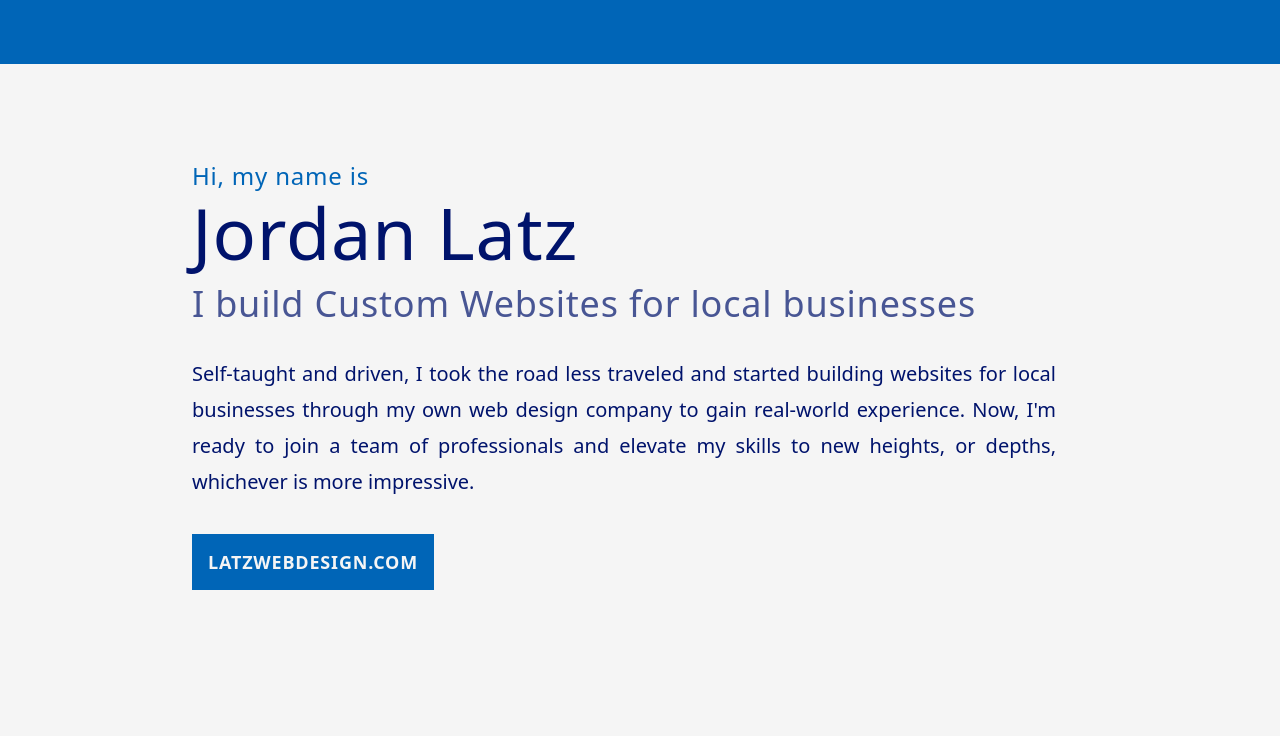
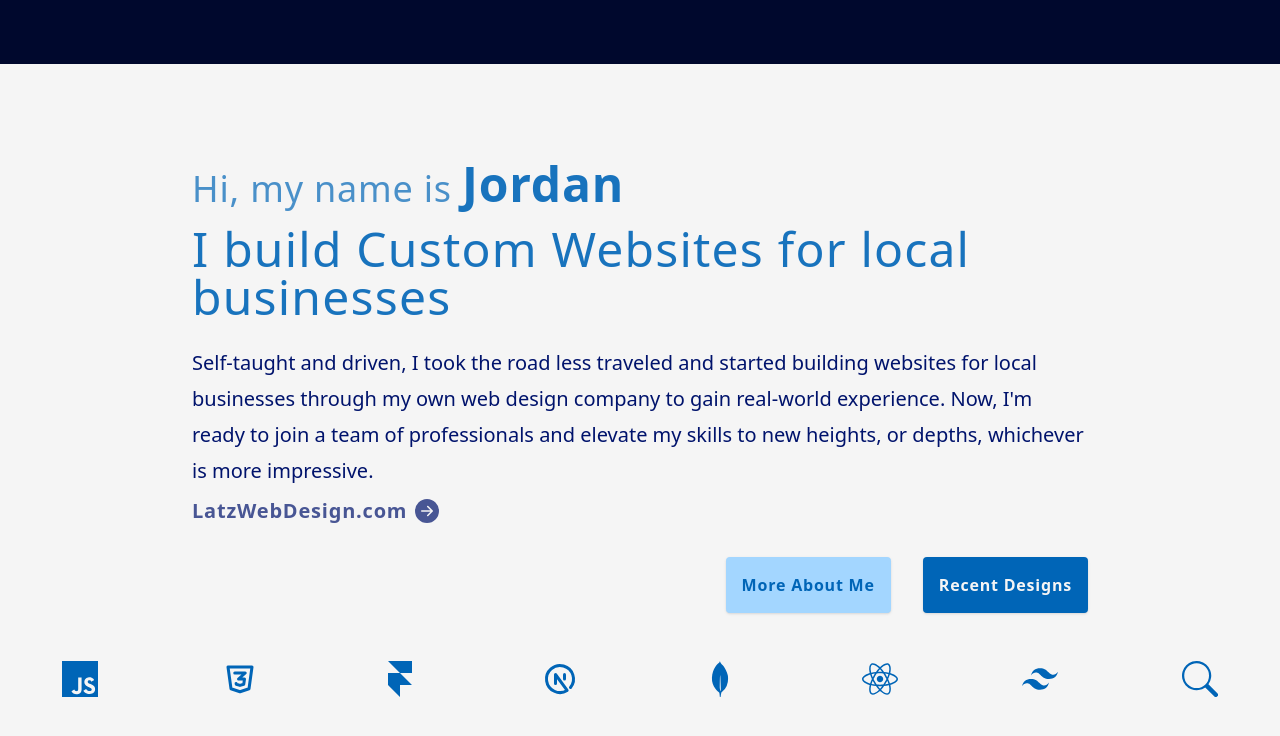
Before and after one commit to latz09/portfolio-v2, a Next.js app: page / in a window 1280 px wide. Shown: the top 736 px of the page. Built offline with nearby package versions, Linux system fonts and the light colour scheme.

Commit message:
landing and start of about

```diff
--- a/components/About.js
+++ b/components/About.js
@@ -1,42 +1,18 @@
 const About = () => {
 	return (
-		<div className='bg-gradient-to-b from-light via-primary/40 to-primary/0'>
-			<Blurb />
+		<div className='grid  gap-2 text-xl  leading-9 text-justify text-light max-w-4xl mx-auto tracking-wide scale-105'>
+			<Opening />
+			<MyStart />
+			<Technologies />
+			<Closing />
 		</div>
 	);
 };
 
 export default About;
-
-const Blurb = () => {
-	return (
-		<div className='max-w-5xl mx-auto text-xl text-dark font-semibold py-16 leading-9 grid grid-cols-2 place-items-center gap-8'>
-			<div className="p-8 grid gap-2">
-				<span>
-					I specialize in utilizing NextJS, React, TailwindCSS, and
-					Framer-Motion and the power of JavaScript to build high-performance
-					web applications.{' '}
-				</span>
-				<span>
-					These technologies allow me to create dynamic and visually appealing
-					websites with great user experience.
-				</span>
-			</div>
-			<div className="grid gap-2">
-				<span>
-					Additionally, I have experience working with various APIs and MongoDB,
-					allowing me to craft dynamic and data-driven websites that can easily
-					connect and interact with various platforms and services.
-				</span>
-				<span className=''>
-					I also optimize websites for real-world results by utilizing SEO best
-					practices and Google Analytics to ensure that websites are not only
-					visually appealing, but also perform well in the real world.
-				</span>
-			</div>
-		</div>
-	);
-};
+{
+	/* <span className="opacity-100 font-bold"></span> */
+}
 
 const Heading = () => {
 	return (
@@ -48,10 +24,10 @@ const Heading = () => {
 
 const Opening = () => {
 	return (
-		<div className='scale-95 opacity-80'>
+		<div className=' '>
 			I am a self-taught web developer who fell in love with the power of code.
 			I learned{' '}
-			<span className='text-primary text-xl lg:text-2xl font-normal'>
+			<span className=' text-teriary font-bold text-xl lg:text-2xl '>
 				{' '}
 				JavaScript (ES6+){' '}
 			</span>{' '}
@@ -64,7 +40,7 @@ const Opening = () => {
 
 const MyStart = () => {
 	return (
-		<div className='scale-95 opacity-80'>
+		<div className=' '>
 			I got my start in web development by starting my own web design company,
 			where I honed my skills and learned the ins and outs of building websites
 			for small businesses. Through my experience, I've learned that the key to
@@ -73,25 +49,21 @@ const MyStart = () => {
 		</div>
 	);
 };
-
 const Technologies = () => {
 	return (
-		<div className='max-w-4xl mx-auto  '>
+		<div className=''>
 			I specialize in utilizing{' '}
-			<span className='text-primary  text-xl lg:text-2xl font-semibold'>
-				NextJS, React, TailwindCSS, and Framer-Motion and the power of
-				JavaScript
-			</span>{' '}
+			<span className=' text-teriary font-bold text-xl lg:text-2xl '>
+				NextJS, React, TailwindCSS, and Framer-Motion{' '}
+			</span>
 			to build high-performance web applications. These technologies allow me to
 			create dynamic and visually appealing websites with great user experience.
 			Additionally, I have experience working with various{' '}
-			<span className='text-primary text-xl lg:text-2xl font-semibold'>
-				APIs and MongoDB
-			</span>
-			, allowing me to craft dynamic and data-driven websites that can easily
+			<span className=' text-teriary font-bold text-xl lg:text-2xl '>APIs and MongoDB</span>,
+			allowing me to craft dynamic and data-driven websites that can easily
 			connect and interact with various platforms and services. I also optimize
 			websites for real-world results by utilizing
-			<span className='text-primary font-semibold text-xl lg:text-2xl '>
+			<span className=' text-teriary font-bold text-xl lg:text-2xl '>
 				{' '}
 				SEO strategies{' '}
 			</span>{' '}
@@ -102,7 +74,7 @@ const Technologies = () => {
 
 const Closing = () => {
 	return (
-		<div className='scale-95 opacity-80'>
+		<div className=' '>
 			I'm always looking for new challenges and opportunities to expand my
 			skills, so if you're in need of a web developer who is equal parts
 			designer and coder, look no further.
--- a/components/Landing.js
+++ b/components/Landing.js
@@ -1,39 +1,74 @@
+import { BsArrowRightCircleFill } from 'react-icons/bs';
+import ButtonLink from './utils/ButtonLink';
+
 const Landing = () => {
 	return (
-		<div className=' grid gap-8 tracking-wider max-w-4xl mx-auto '>
-			<div className='grid gap-1'>
-				<div className='text-xl lg:text-2xl text-primary'>Hi, my name is</div>
-				<div className='grid gap-2 lg:gap-4 '>
-					<div className='text-5xl lg:text-7xl'>Jordan Latz</div>
-					<div className='text-3xl lg:text-4xl opacity-70 '>
-						I build Custom Websites for local businesses
-					</div>
-				</div>
-			</div>
-			<div className='text-lg lg:text-xl tracking-normal lg:leading-9  text-justify mr-8 '>
-				Self-taught and driven, I took the road less traveled and started
-				building websites for local businesses through my own web design company
-				to gain real-world experience. Now, I'm ready to join a team of
-				professionals and elevate my skills to new heights, or depths, whichever
-				is more impressive.
-			</div>
-			<a
-				href='https://www.latzwebdesign.com/'
-				target='_blank.'
-				rel='noreferrer'
-				className=''
-			>
-				<div className='text-base lg:text-lg font-semibold lg:my-4 '>
-					<span className=' p-2 bg-primary uppercase  text-light  lg:p-4 '> LatzWebDesign.com</span>
-				</div>
-			</a>
+		<div className=' grid gap-6 tracking-wider max-w-4xl mx-auto '>
+			<Greeting />
+			<Intro />
 
-
-
+			<ButtonContainer />
 		</div>
 	);
 };
 
 export default Landing;
 
-// started freelanace to gain experience to work for a company - ultimate goal - self taught
+const Greeting = () => {
+	return (
+		<div className='grid gap-4 text-primary'>
+			<div className='text-xl lg:text-4xl text-primary/70 '>
+				Hi, my name is{' '}
+				<span className='text-2xl lg:text-5xl font-semibold text-primary/90 '>Jordan </span>
+			</div>
+
+			<div className='text-2xl lg:text-5xl text-primary/90 tracking-wide '>
+				I build Custom Websites for local businesses
+			</div>
+		</div>
+	);
+};
+
+const Intro = () => {
+	return (
+		<div>
+			<span className='text-lg lg:text-xl tracking-normal lg:leading-9  text-justify'>
+				Self-taught and driven, I took the road less traveled and started
+				building websites for local businesses through my own web design company
+				to gain real-world experience. Now, I'm ready to join a team of
+				professionals and elevate my skills to new heights, or depths, whichever
+				is more impressive.
+			</span>
+			<div className=' w-fit'>
+				<LatzWebDesignLink />
+			</div>
+		</div>
+	);
+};
+
+const LatzWebDesignLink = () => {
+	return (
+		<a
+			href='https://www.latzwebdesign.com/'
+			target='_blank.'
+			rel='noreferrer'
+			className='flex text-secondary space-x-2 items-center text-lg lg:text-xl py-2 font-semibold opacity-70 hover:opacity-100 hover:scale-y-50 transition duration-700 '
+		>
+			<span> LatzWebDesign.com</span>
+			<span className=' text-xl lg:text-2xl text-secondary'>
+				{' '}
+				<BsArrowRightCircleFill />
+			</span>
+		</a>
+	);
+};
+
+const ButtonContainer = () => {
+	return (
+		<div className=' place-self-center lg:place-self-end flex space-x-8 tracking-wider'>
+			<ButtonLink href='/about-me' title='More About Me' />
+
+			<ButtonLink href='/projects' title='Recent Designs' type='primary' />
+		</div>
+	);
+};
--- a/components/layout/MainLayout.js
+++ b/components/layout/MainLayout.js
@@ -1,7 +1,7 @@
 const MainLayout = ({ children }) => {
 	return (
 		<div className='flex flex-col'>
-			<div className="bg-primary p-8"></div>
+			<div className="bg-dark p-6 lg:p-8"></div>
 			<main className='flex-grow'>{children}</main>
             <div></div>
 		</div>
--- /dev/null
+++ b/components/utils/ButtonLink.js
@@ -0,0 +1,21 @@
+import Link from 'next/link';
+
+const ButtonLink = ({ href, title, type }) => {
+	return (
+		<div className=''>
+			<Link href={href}>
+				<div
+					className={`p-2 lg:p-4  shadow hover:scale-95 transition duration-700 font-bold rounded  hover:shadow-lg ${
+						type === 'primary'
+							? 'text-light bg-primary  hover:bg-primary/80  '
+							: 'text-primary bg-teriary hover:bg-teriary/80  '
+					}  `}
+				>
+					{title}
+				</div>
+			</Link>
+		</div>
+	);
+};
+
+export default ButtonLink;
--- /dev/null
+++ b/components/utils/Icons.js
@@ -0,0 +1,46 @@
+import { TbBrandNextjs, TbBrandCss3 } from 'react-icons/tb';
+import { FaReact } from 'react-icons/fa';
+import { SiTailwindcss } from 'react-icons/si';
+import { SiJavascript } from 'react-icons/si';
+import { SiFramer } from 'react-icons/si';
+import { SiMongodb } from 'react-icons/si';
+import { motion } from 'framer-motion';
+//fill
+import { RiSearch2Fill } from 'react-icons/ri';
+//not fill
+import { BsSearch } from 'react-icons/bs';
+
+const Icons = () => {
+	const icons = [
+		<SiJavascript />,
+		<TbBrandCss3 />,
+		<SiFramer />,
+		<TbBrandNextjs />,
+		<SiMongodb />,
+		<FaReact />,
+		<SiTailwindcss />,
+		// <RiSearch2Fill />,
+		<BsSearch />,
+	];
+	return (
+		<div className=''>
+			<div className='grid grid-cols-8 place-items-center'>
+				{icons.map((icon, index) => (
+					<motion.div
+                        initial={{ opacity: 0, y: 100 }}
+                        whileInView={{ opacity: 1, y: 0 }}
+                        transition={{ delay: index * 0.2, duration: 0.5 }}
+                    >
+						<Icon key={index} icon={icon} />
+					</motion.div>
+				))}
+			</div>
+		</div>
+	);
+};
+
+export default Icons;
+
+const Icon = ({ icon }) => {
+	return <span className='text-2xl md:text-3xl lg:text-4xl text-primary'>{icon}</span>;
+};
--- a/package.json
+++ b/package.json
@@ -13,7 +13,8 @@
     "framer-motion": "^8.4.7",
     "next": "13.1.2",
     "react": "18.2.0",
-    "react-dom": "18.2.0"
+    "react-dom": "18.2.0",
+    "react-icons": "^4.7.1"
   },
   "devDependencies": {
     "autoprefixer": "^10.4.13",
--- /dev/null
+++ b/pages/about-me.js
@@ -0,0 +1,33 @@
+import About from '@/components/About';
+
+const AboutMe = () => {
+	return (
+		<div className='grid pb-20  gap-8  bg-dark '>
+			<Blurb />
+            <Intro />
+			<About />
+		</div>
+	);
+};
+
+export default AboutMe;
+
+const Intro = () => {
+	return (
+		<div className='h-[70vh  text-teriary max-w-7xl mx-auto '>
+			<div className='grid gap-4'>
+				<div className='text-5xl'>Jordan Latz</div>
+				<div className='text-2xl'>Full Stack Web Developer</div>
+			</div>
+		</div>
+	);
+};
+
+const Blurb = () => {
+	return (
+		<div className='text-4xl h-[60vh] grid place-items-center  text-center text-teriary max-w-3xl mx-auto  leading-9'>
+			I craft beautiful, custom-made, and optimized
+			websites to deliver tangible results for businesses.
+		</div>
+	);
+};
--- a/pages/index.js
+++ b/pages/index.js
@@ -1,12 +1,14 @@
 import About from '@/components/About';
 import Landing from '@/components/Landing';
+import Icons from '@/components/utils/Icons';
 import Head from 'next/head';
 
 export default function Home() {
 	return (
-		<div className=' grid gap-24 my-24   '>
+		<div className=' grid gap-12 my-12 lg:my-24  max-w-7xl mx-4 lg:mx-auto  '>
 			<Landing />
-			{/* <About /> */}
+			<Icons />
+
 		</div>
 	);
 }
--- a/tailwind.config.js
+++ b/tailwind.config.js
@@ -9,8 +9,10 @@ module.exports = {
 		colors: {
 			black: '#111111',
 			light: '#F5F5F5',
-			dark: '#00136C',
-			primary: '#0065B7'
+			dark: '#00082D',
+			primary: '#0065B7',
+			secondary: '',
+			teriary: '#A3D6FF'
 		}
 	},
 	plugins: [],
```
Also changed, not shown: 1 other file (tests, documents, lock files or other folders).
